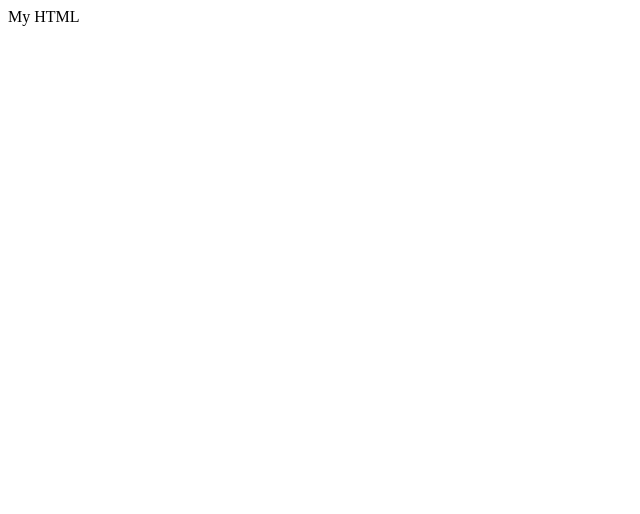
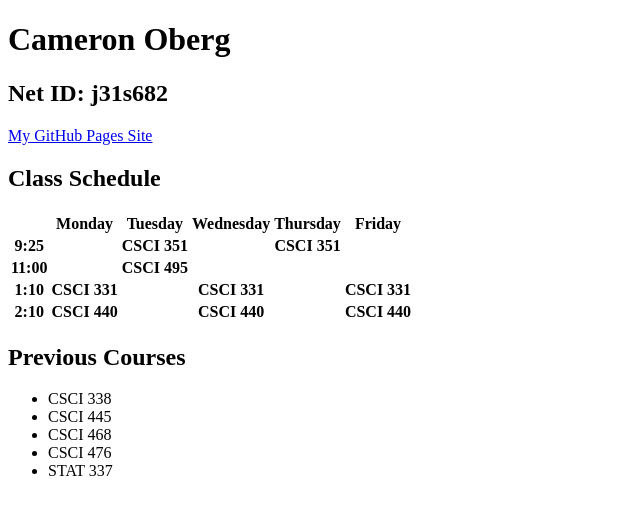
Before and after one commit to InfernoKraken/InfernoKraken.github.io, a plain HTML site: page Sample.html in a window 1280 px wide. Shown: the whole page, without its empty margins (0-640 px from the left). Drawn offline with Linux system fonts and the light colour scheme.

Commit message:
Add files via upload
Fulfilled the requirements for the first assignment.

```diff
--- a/Sample.html
+++ b/Sample.html
@@ -1 +1,66 @@
-<p>My HTML </p>
+<!DOCTYPE html>
+<html lang="en">
+<head>
+    <meta charset="UTF-8">
+    <meta name="viewport" content="width=device-width, initial-scale=1.0">
+    <title>Hello Server</title><!--This is the name of the tab for this page.-->
+</head>
+<body>
+    <h1>Cameron Oberg</h1><!--Heading 1-->
+    <h2>Net ID: j31s682</h2>
+    <!--Add a github link here-->
+    <a href="https://github.com/InfernoKraken/COberg.github.io">My GitHub Pages Site</a>
+    <h2>Class Schedule</h2>
+    <!--Table-->
+    <table>
+        <tr>
+            <th></th>
+            <th>Monday</th>
+            <th>Tuesday</th>
+            <th>Wednesday</th>
+            <th>Thursday</th>
+            <th>Friday</th>
+        </tr>
+        <tr>
+            <th>9:25</th>
+            <th></th>
+            <th>CSCI 351</th>
+            <th></th>
+            <th>CSCI 351</th>
+            <th></th>
+        </tr>
+        <tr>
+            <th>11:00</th>
+            <th></th>
+            <th>CSCI 495</th>
+            <th></th>
+            <th></th>
+            <th></th>
+        </tr>
+        <tr>
+            <th>1:10</th>
+            <th>CSCI 331</th>
+            <th></th>
+            <th>CSCI 331</th>
+            <th></th>
+            <th>CSCI 331</th>
+        </tr>
+        <tr>
+            <th>2:10</th>
+            <th>CSCI 440</th>
+            <th></th>
+            <th>CSCI 440</th>
+            <th></th>
+            <th>CSCI 440</th>
+        </tr>
+    </table>
+    <h2>Previous Courses</h2>
+    <ul>
+        <li>CSCI 338</li>
+        <li>CSCI 445</li>
+        <li>CSCI 468</li>
+        <li>CSCI 476</li>
+        <li>STAT 337</li>
+    </ul>
+</body>
+</html>
```
